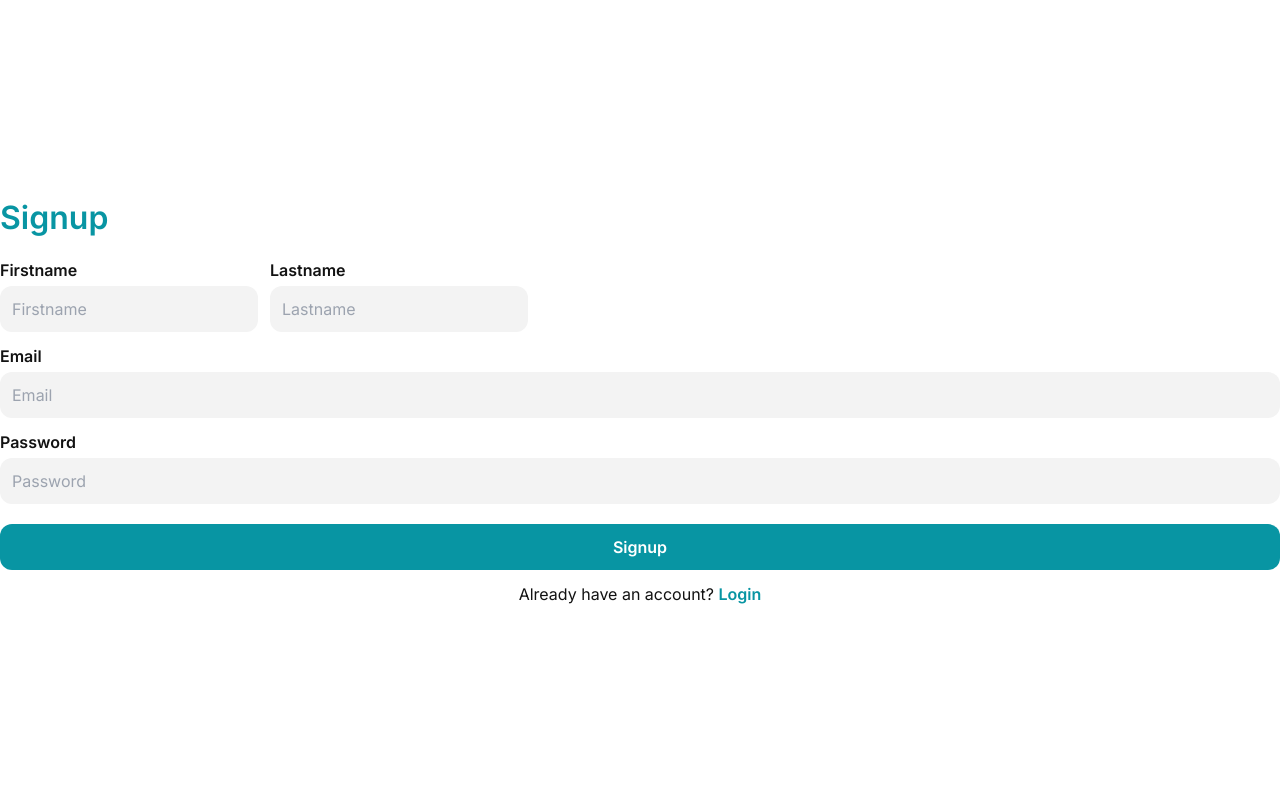
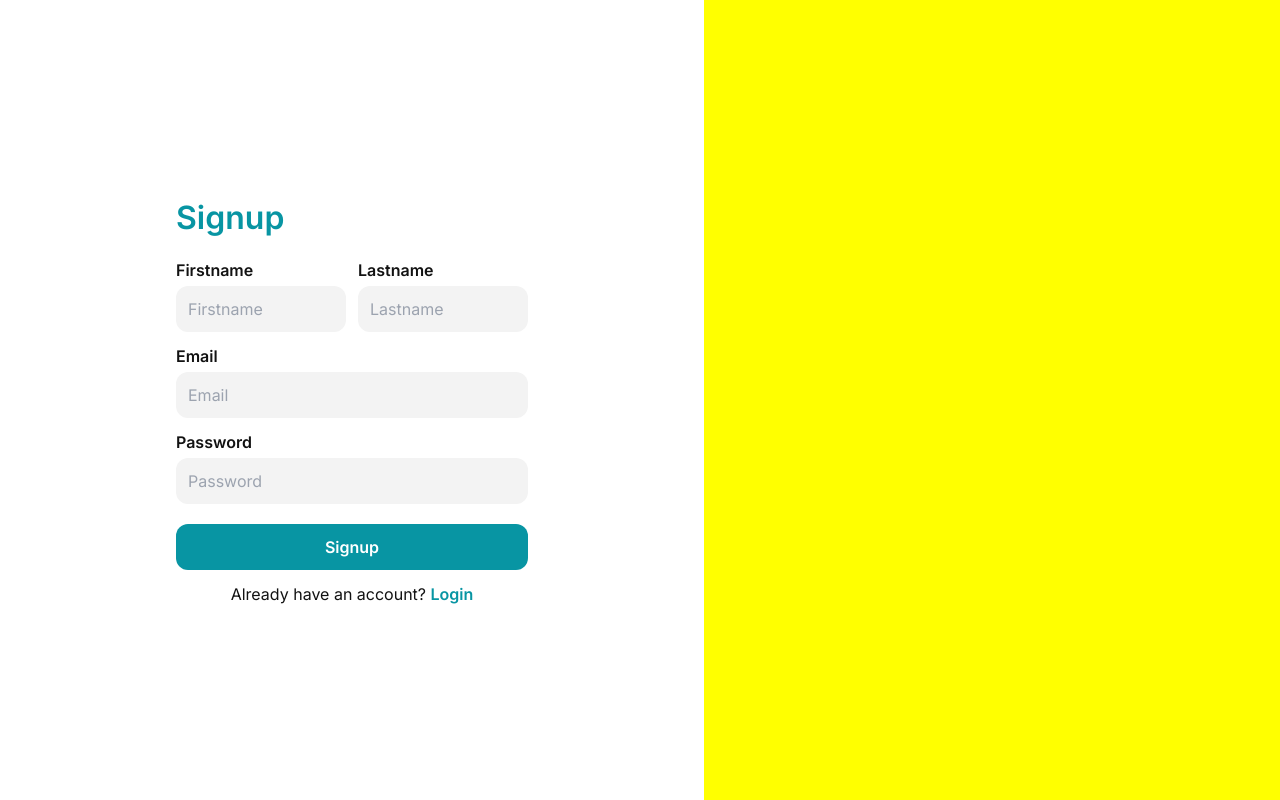
Before and after one commit to Creative-genius001/Appdule---NextJS-Appointment-schedulling-app, a Next.js app: page /auth/signup in a window 1280 px wide. Built offline with nearby package versions, Linux system fonts and the light colour scheme.

Commit message:
login/signup responsiveness fixed

```diff
--- a/src/app/auth/signup/page.tsx
+++ b/src/app/auth/signup/page.tsx
@@ -21,19 +21,19 @@ const Page = () => {
             {/* <div className= "hero-img w-[45%] h-[100vh] rounded-lg bg-[#772929] ">
                 <Image alt="frontimage" src={doc} className="img w-[100%] h-[100%] object-contain rounded-lg "/>
             </div> */}
-            <div className="main-container w-[55%] sm:w-screen h-[100vh] flex flex-col justify-center items-center bg-[white] ">
+            <div className="main-container md:w-[55%] sm:w-screen h-[100vh] flex flex-col justify-center items-center bg-[white] ">
 
-                <div className="main-container2 w-[50%] sm:w-full mx-auto sm:px-4 md:px-0">
+                <div className="main-container2 lg:w-[50%] sm:w-full mx-auto sm:px-4 md:px-0">
                     <h1 className="font-semibold text-lightblue text-[2rem] mb-0 ">Signup</h1>
                     {/* <p className="text-[1rem] text-dark ">Please enter your details to login.</p>   */}
                 <div className="mt-4">
                     <form onSubmit={handleSubmit}>
                         <div className="flex w-full gap-3">
-                            <div className="flex flex-col">
+                            <div className="flex flex-col w-full">
                                 <label className="text-base font-semibold mb-1 ">Firstname</label>
                                 <input onChange={(e: ChangeEvent<HTMLInputElement>)=> setEmail(e.target.value)} type="text" placeholder="Firstname"></input>
                             </div>
-                            <div className="flex flex-col">
+                            <div className="flex flex-col w-full">
                                 <label className="text-base font-semibold mb-1 ">Lastname</label>
                                 <input onChange={(e: ChangeEvent<HTMLInputElement>)=> setEmail(e.target.value)} type="text" placeholder="Lastname"></input>
                             </div>
```
